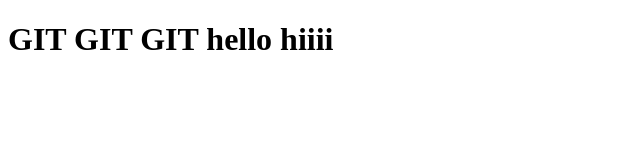
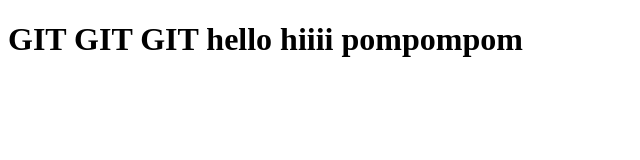
Before and after one commit to Dibyo10/OS-Club-1, a plain HTML site: page index.html in a window 1280 px wide. Shown: the whole page, without its empty margins (0-640 px from the left). Drawn offline with Linux system fonts and the light colour scheme.

Commit message:
fourth commit

```diff
--- a/index.html
+++ b/index.html
@@ -6,6 +6,6 @@
     <title>Document</title>
 </head>
 <body>
-    <h1>GIT GIT GIT hello hiiii</h1>
+    <h1>GIT GIT GIT hello hiiii pompompom</h1>
 </body>
 </html>
```
